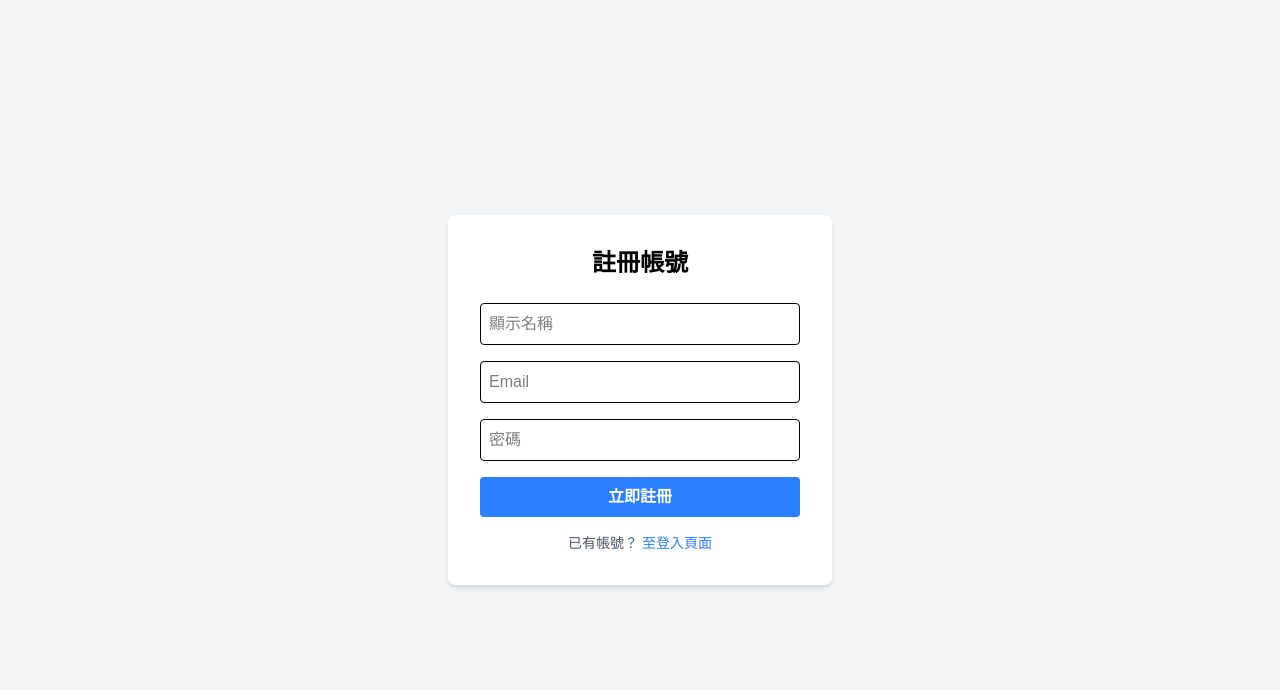
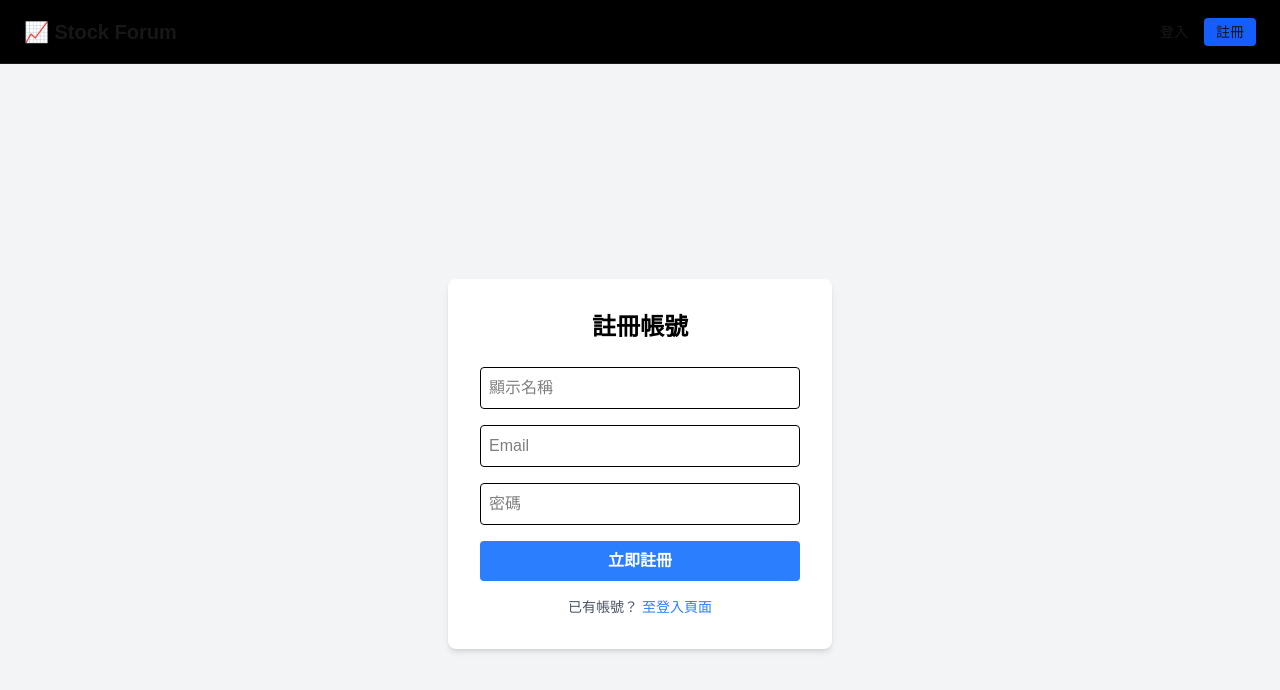
Before and after one commit to AlexTsao13/stock-forum, a Next.js app: page /register in a window 1280 px wide. Shown: the top 690 px of the page. Built offline with nearby package versions, Linux system fonts and the light colour scheme; no server answers.

Commit message:
implement navbar, and conditional comment submission flow

```diff
--- a/src/app/layout.tsx
+++ b/src/app/layout.tsx
@@ -2,6 +2,7 @@ import type { Metadata } from "next";
 import { Geist, Geist_Mono } from "next/font/google";
 import "./globals.css";
 import MyQueryClientProvider from "@/providers/my-query-client";
+import Navbar from "@/components/navbar";
 
 const geistSans = Geist({
   variable: "--font-geist-sans",
@@ -29,6 +30,7 @@ export default function RootLayout({
       <body
         className={`${geistSans.variable} ${geistMono.variable} antialiased`}
       >
+        <Navbar />
         <MyQueryClientProvider>{children}</MyQueryClientProvider>
       </body>
     </html>
--- /dev/null
+++ b/src/components/navbar.tsx
@@ -0,0 +1,48 @@
+import Link from "next/link";
+import { auth, signOut } from "@/auth";
+export default async function Navbar() {
+  const session = await auth();
+  return (
+    <nav className="w-full h-16 border-b border-white/10 flex items-center justify-between px-6 bg-black">
+      {/* 左側：首頁按鈕 */}
+      <Link href="/" className="text-xl font-bold hover:opacity-80 transition">
+        📈 Stock Forum
+      </Link>
+      {/* 右側：登入狀態 */}
+      <div className="flex items-center gap-4">
+        {session ? (
+          <>
+            <span className="text-sm text-white/70">
+              Hi, {session.user?.name}
+            </span>
+            <form
+              action={async () => {
+                "use server";
+                await signOut({ redirectTo: "/" });
+              }}
+            >
+              <button className="text-sm bg-white/10 hover:bg-white/20 px-3 py-1 rounded transition">
+                登出
+              </button>
+            </form>
+          </>
+        ) : (
+          <>
+            <Link
+              href="/login"
+              className="text-sm hover:text-blue-400 transition"
+            >
+              登入
+            </Link>
+            <Link
+              href="/register"
+              className="text-sm bg-blue-600 hover:bg-blue-700 px-3 py-1 rounded transition"
+            >
+              註冊
+            </Link>
+          </>
+        )}
+      </div>
+    </nav>
+  );
+}
--- a/src/modules/home/comment-btn.tsx
+++ b/src/modules/home/comment-btn.tsx
@@ -2,13 +2,30 @@
 
 import { useState } from "react";
 import CommentEditor from "./comment-editor";
+import { useRouter } from "next/navigation";
 
-const CommentBtn = () => {
+interface CommentBtnProps {
+  isLoggedIn: boolean; // 接收登入狀態
+}
+
+const CommentBtn = ({ isLoggedIn }: CommentBtnProps) => {
   const [isOpen, setIsOpen] = useState(false);
+  const router = useRouter();
+
+  const handleBtnClick = () => {
+    if (!isLoggedIn) {
+      // 如果沒登入，就導向登入頁
+      router.push("/login");
+      return;
+    }
+    // 有登入才打開編輯器
+    setIsOpen(true);
+  };
+
   return (
     <>
       <button
-        onClick={() => setIsOpen(true)}
+        onClick={handleBtnClick}
         className="w-full h-[32px] flex justify-center items-center rounded-lg bg-white rounded-ld p-4 text-sm text-black font-bold cursor-pointer"
       >
         Share your analysis...
--- a/src/modules/home/content.tsx
+++ b/src/modules/home/content.tsx
@@ -2,8 +2,11 @@ import CommentBtn from "@/modules/home/comment-btn";
 import Pagination from "@/modules/home/pagination";
 import Image from "next/image";
 import PostList from "./post-list";
+import { auth } from "@/auth";
 
-const Content = () => {
+export default async function Content() {
+  const session = await auth(); // 在後端取得目前的 Session
+  const isLoggedIn = !!session?.user; // 判斷有沒有使用者資料
   return (
     <>
       <Image
@@ -20,12 +23,10 @@ const Content = () => {
         trends with professional traders and retail investors.
       </p>
       <div className="w-full mt-8">
-        <CommentBtn />
+        <CommentBtn isLoggedIn={isLoggedIn} />
       </div>
 
       <PostList />
     </>
   );
-};
-
-export default Content;
+}
```
